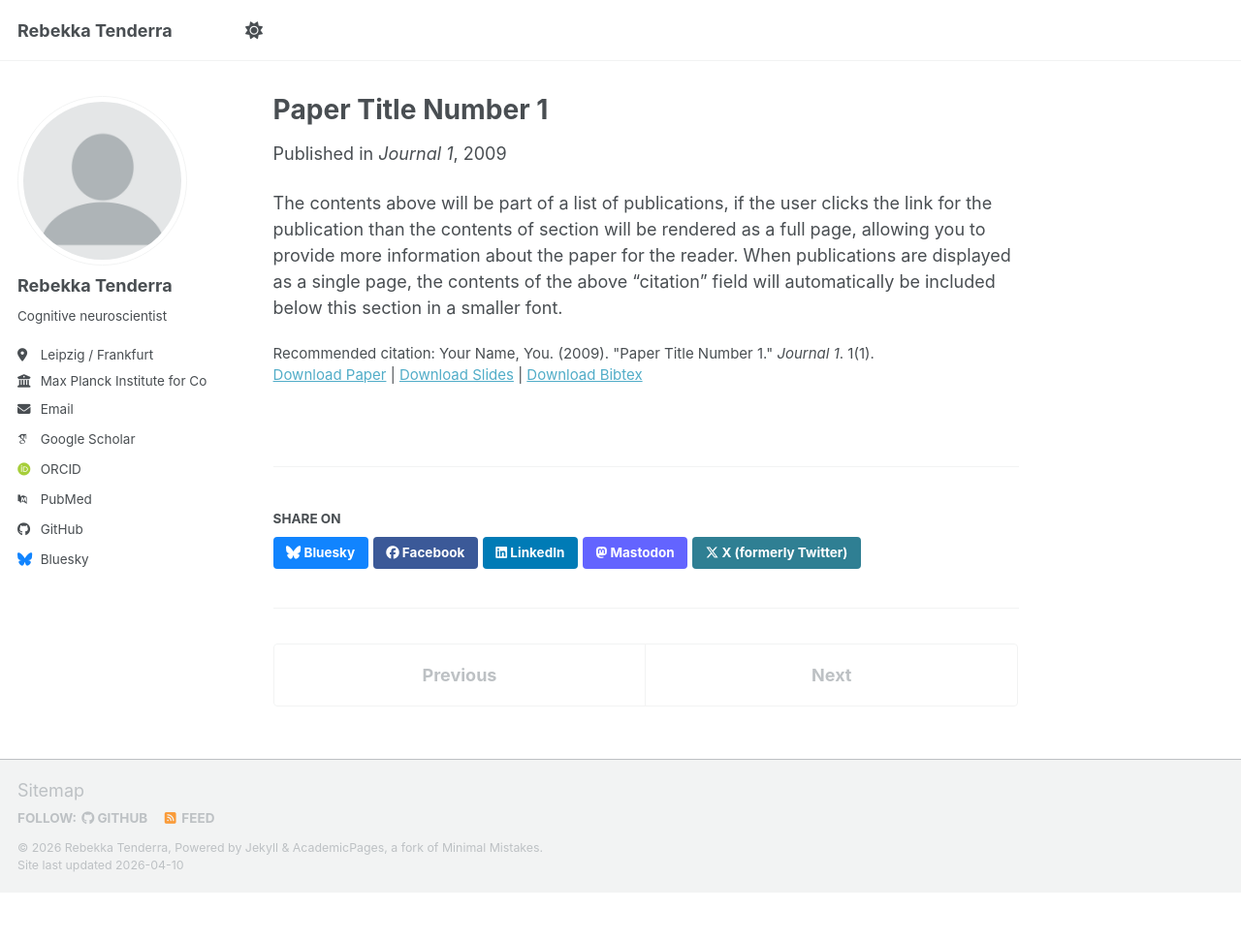
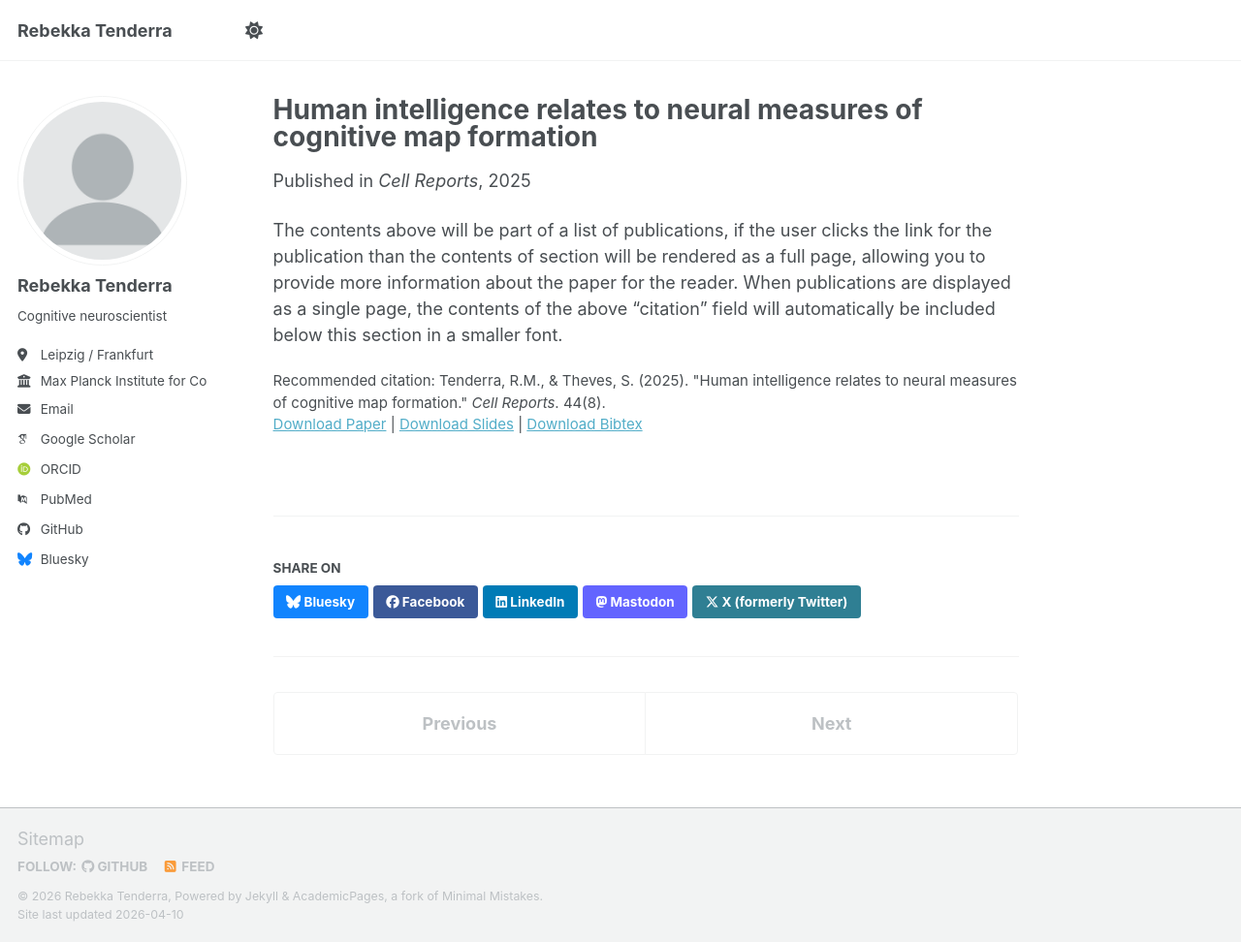
Before and after one commit to rtenderra/rtenderra.github.io, a Jekyll site: the page built from _publications/2025-08-26-human-intelligence-relates-to-neural-measures-of-cognitive-map-formation.md, in a window 1280 px wide and 972 px high. Shown: the whole window at 97% size. Built offline with Jekyll 4.4.1, drawn with Linux system fonts in a browser that asks for light colours; some web fonts are replaced; a script bundle is joined from its source files by our own code; library files that are not in the unit come from our copies.

Commit message:
Add new publication on cognitive map formation
Updated publication details for a new paper on cognitive map formation, including title, date, venue, and citation.

```diff
--- a/_publications/2009-10-01-paper-title-number-1.md
+++ b/_publications/2025-08-26-human-intelligence-relates-to-neural-measures-of-cognitive-map-formation.md
@@ -1,14 +1,14 @@
 ---
-title: "Paper Title Number 1"
+title: "Human intelligence relates to neural measures of cognitive map formation"
 collection: publications
 category: manuscripts
-permalink: /publication/2009-10-01-paper-title-number-1
-excerpt: 'This paper is about the number 1. The number 2 is left for future work.'
-date: 2009-10-01
-venue: 'Journal 1'
+permalink: /publication/2025-08-26-human-intelligence-relates-to-neural-measures-of-cognitive-map-formation
+excerpt: ''
+date: 2025-08-26
+venue: 'Cell Reports'
 slidesurl: 'https://academicpages.github.io/files/slides1.pdf'
-paperurl: 'https://academicpages.github.io/files/paper1.pdf'
+paperurl: 'https://www.cell.com/cell-reports/fulltext/S2211-1247(25)00804-6'
 bibtexurl: 'https://academicpages.github.io/files/bibtex1.bib'
-citation: 'Your Name, You. (2009). &quot;Paper Title Number 1.&quot; <i>Journal 1</i>. 1(1).'
+citation: 'Tenderra, R.M., & Theves, S. (2025). &quot;Human intelligence relates to neural measures of cognitive map formation.&quot; <i>Cell Reports</i>. 44(8).'
 ---
 The contents above will be part of a list of publications, if the user clicks the link for the publication than the contents of section will be rendered as a full page, allowing you to provide more information about the paper for the reader. When publications are displayed as a single page, the contents of the above "citation" field will automatically be included below this section in a smaller font.
```
